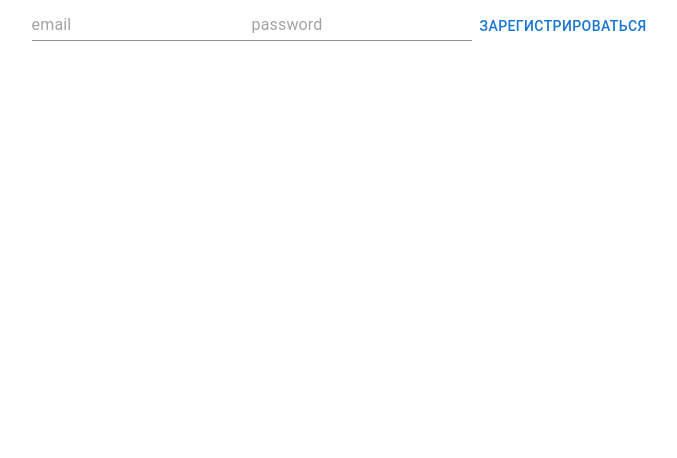
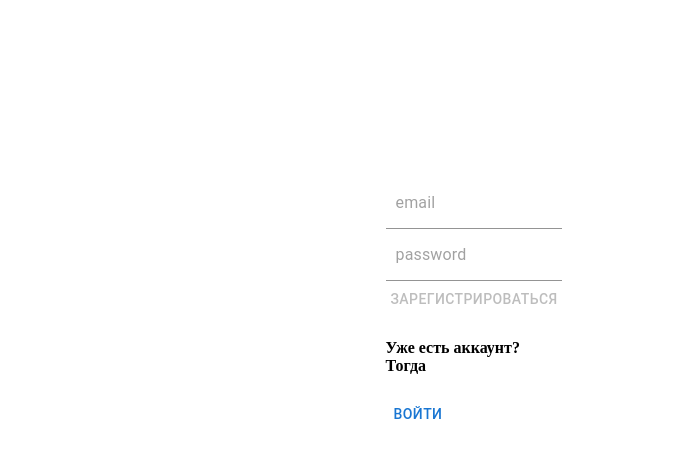
Before and after one commit to FomichevIvan/socialnetwork, a React (Create React App) app: page / in a window 1280 px wide. Shown: the top 458 px of the page, without its empty margins (166-843 px from the left). Built offline with nearby package versions, Linux system fonts and the light colour scheme; no server answers.

Commit message:
signIn and signUp

```diff
--- a/src/App.css
+++ b/src/App.css
@@ -11,7 +11,7 @@
 }
 
 .post-title {
-margin: 2px;
+    margin: 2px;
     color: darkred;
 }
 
@@ -33,6 +33,7 @@ margin: 2px;
     /*padding-bottom: 50px;*/
 
 }
+
 .button-cont {
     display: flex;
     /*flex-direction: column;*/
@@ -44,3 +45,15 @@ margin: 2px;
     justify-content: space-around;
     margin-bottom: 20px;
 }
+
+.container {
+    margin: 20% auto;
+    display: flex;
+    width: 20%;
+    flex-direction: column;
+    height: 30%;
+}
+
+.container input {
+    margin: 10px;
+}
--- a/src/App.tsx
+++ b/src/App.tsx
@@ -2,13 +2,20 @@ import React from 'react';
 import PostContainer from './components/containers/PostContainer';
 
 import './App.css';
+import { AuthForm } from './components/presentational/AuthForm';
+import { useSelector } from 'react-redux';
+import { RootState } from './store/redux/store';
+import { useFirebase } from './hooks/useFirebase';
 
 function App() {
+  const user = useSelector((state: RootState) => state.user.user);
+
   return (
     <div className="App">
       <div className={'main-cont'}>
         <PostContainer />
-        {/*{errr && <Toast/>}*/}
+        {!user && <AuthForm />}
+        {user?.uid && `Hello, ${user.uid}!`}
       </div>
     </div>
   );
--- a/src/components/containers/PostContainer.tsx
+++ b/src/components/containers/PostContainer.tsx
@@ -12,9 +12,7 @@ export default function PostContainer() {
   // const updated = useSelector((state: RootState) => state.posts.updated);
   const show = useSelector((state: RootState) => state.posts.show);
   const post = useSelector((state: RootState) => state.posts.curPost);
-  const user = useSelector((state: RootState) => state.users.user);
-  //как правильно сделать зависимость для юзэфф.
-  //как быть с _id (где его обработать)
+  const user = useSelector((state: RootState) => state.user.user);
 
   const dispatch = useDispatch<AppDispatch>();
 
@@ -28,8 +26,8 @@ export default function PostContainer() {
   };
 
   useEffect(() => {
-    dispatch(loadAllPosts());
-  }, []);
+    user && dispatch(loadAllPosts());
+  }, [user?.uid]);
 
   return (
     <>
@@ -41,14 +39,7 @@ export default function PostContainer() {
       {/*  Add post*/}
       {/*</Button>*/}
       {/*{show && <PostModalForm post={post} onCancel={onCancel} show={show} />}*/}
-      {/*{<ListMui />}*/}
-      {
-        <AuthForm
-          user={user}
-          authorized={false}
-          onSubmit={() => console.log('sub!')}
-        />
-      }
+      {<ListMui />}
     </>
   );
 }
--- a/src/components/presentational/AuthForm.tsx
+++ b/src/components/presentational/AuthForm.tsx
@@ -1,34 +1,95 @@
-import { Button, Input } from '@mui/material';
-import { IAuthProps, IUser } from '../../shared/interfaces/post';
+import { Button, Divider, Input } from '@mui/material';
+import { IUser } from '../../shared/interfaces/post';
 import { SyntheticEvent, useState } from 'react';
+import { useDispatch, useSelector } from 'react-redux';
+import { AppDispatch, RootState } from '../../store/redux/store';
+import { changeStatus, clearErrors } from '../../store/redux/users';
+// import { authUserAsync } from '../../store/redux/users';
+import { registerUserAsync, signInUserAsync } from '../../store/redux/firebase';
 
-export function AuthForm({ authorized, user, onSubmit }: IAuthProps) {
-  const [userForm, setUserForm] = useState<IUser>(user);
-  const { email, password } = userForm;
+export function AuthForm() {
+  const user = useSelector((state: RootState) => state.user.user);
+  const isNew = useSelector((state: RootState) => state.user.isNew);
+  const error = useSelector((state: RootState) => state.user.error);
+  const dispatch = useDispatch<AppDispatch>();
 
-  const onChange = (e: SyntheticEvent) => {
-    const { value, id } = e.target as HTMLInputElement;
-    setUserForm(state => ({ ...state, [id]: value }));
+  const [email, setEmail] = useState<string | null>(null);
+  const [password, setPassword] = useState<string | null>(null);
+
+  // const [userForm, setUserForm] = useState<IUser | null>(user);
+  // const { email, password } = userForm || ({} as IUser);
+  // const onChange = (e: SyntheticEvent) => {
+  //   const { value, id } = e.target as HTMLInputElement;
+  //   setUserForm(state => ({ ...state, [id]: value }));
+  // };
+
+  const onChangeEmail = (e: SyntheticEvent) => {
+    const { value } = e.target as HTMLInputElement;
+    setEmail(value);
+    dispatch(clearErrors());
   };
+
+  const onChangePassword = (e: SyntheticEvent) => {
+    const { value } = e.target as HTMLInputElement;
+    setPassword(value);
+    dispatch(clearErrors());
+  };
+
+  const userIsNew = () => {
+    dispatch(changeStatus(true));
+  };
+  const userIsExisted = () => {
+    dispatch(changeStatus(false));
+  };
+
+  const getUser = () => {
+    if (isNew) {
+      email && password && dispatch(registerUserAsync({ email, password }));
+      setEmail(null);
+      setPassword(null);
+    } else {
+      email && password && dispatch(signInUserAsync({ email, password }));
+      setEmail(null);
+      setPassword(null);
+    }
+  };
+
   return (
-    <>
+    <div className="container">
       <Input
-        onChange={onChange}
+        onChange={onChangeEmail}
         value={email === null || email === undefined ? '' : email}
         id={'email'}
         type="mail"
         placeholder="email"
       />
+
       <Input
-        onChange={onChange}
+        onChange={onChangePassword}
         value={password === null || password === undefined ? '' : password}
         id={'password'}
         type="password"
         placeholder="password"
       />
-      <Button onClick={onSubmit}>
-        {authorized ? 'Войти' : 'Зарегистрироваться'}
+
+      <Button disabled={!email || !password} onClick={getUser}>
+        {isNew ? 'Зарегистрироваться' : 'Войти'}
       </Button>
-    </>
+
+      {isNew && (
+        <div>
+          <h4>Уже есть аккаунт? Тогда</h4>
+          <Button onClick={userIsExisted}> Войти </Button>
+        </div>
+      )}
+
+      {!isNew && (
+        <div>
+          <h4>Создать новый аккаунт?</h4>
+          <Button onClick={userIsNew}> Зарегистрироваться </Button>
+        </div>
+      )}
+      {error && error}
+    </div>
   );
 }
--- a/src/index.tsx
+++ b/src/index.tsx
@@ -19,7 +19,6 @@ const firebaseConfig = {
 };
 
 const app = initializeApp(firebaseConfig);
-
 export const auth = getAuth(app);
 
 const root = ReactDOM.createRoot(
--- /dev/null
+++ b/src/store/redux/firebase.ts
@@ -0,0 +1,50 @@
+import { auth } from '../../index';
+import {
+  createUserWithEmailAndPassword,
+  signInWithEmailAndPassword,
+} from 'firebase/auth';
+import { createAsyncThunk } from '@reduxjs/toolkit';
+
+export const signInUserAsync = createAsyncThunk(
+  'userSignIn',
+  async function (
+    credentials: { email: string; password: string },
+    { rejectWithValue }
+  ) {
+    const { email, password } = credentials;
+    try {
+      const userCredential = await signInWithEmailAndPassword(
+        auth,
+        email,
+        password
+      );
+      const user = userCredential.user;
+      const nonSerialized = JSON.parse(JSON.stringify(user));
+      return nonSerialized;
+    } catch (error: any) {
+      return rejectWithValue(error.message);
+    }
+  }
+);
+
+export const registerUserAsync = createAsyncThunk(
+  'userCreate',
+  async function (
+    credentials: { email: string; password: string },
+    { rejectWithValue }
+  ) {
+    const { email, password } = credentials;
+    try {
+      const userCredential = await createUserWithEmailAndPassword(
+        auth,
+        email,
+        password
+      );
+      const user = userCredential.user;
+      const nonSerialized = JSON.parse(JSON.stringify(user));
+      return nonSerialized;
+    } catch (error: any) {
+      return rejectWithValue(error.message);
+    }
+  }
+);
--- a/src/store/redux/posts.ts
+++ b/src/store/redux/posts.ts
@@ -12,6 +12,7 @@ export const loadAllPosts = createAsyncThunk(
   'loadAll',
   async function (_, { rejectWithValue }) {
     const response = await fetch(getUrl('posts'));
+    console.log('loading!');
     const result = await response.json();
     return result ? result.posts : rejectWithValue('sorry, no post!((('); // почему приходит в виде объекта с ключом
     // posts??
@@ -61,8 +62,6 @@ export const editPostAsync = createAsyncThunk(
     };
     const response = await fetch(getUrl('posts'), editParams);
     const result = await response.json();
-    const a = 12;
-
     return result ? result.post : rejectWithValue('no edit!');
   }
 );
--- a/src/store/redux/store.ts
+++ b/src/store/redux/store.ts
@@ -5,7 +5,7 @@ import userSliceReducer from './users';
 export const store = configureStore({
   reducer: {
     posts: postSliceReducer,
-    users: userSliceReducer,
+    user: userSliceReducer,
   },
 });
 
--- a/src/store/redux/users.ts
+++ b/src/store/redux/users.ts
@@ -1,15 +1,44 @@
 import { createSlice } from '@reduxjs/toolkit';
-import { IReduxState, IReduxUserState } from '../../shared/interfaces/post';
+import { IReduxUserState } from '../../shared/interfaces/post';
+import { registerUserAsync, signInUserAsync } from './firebase';
 
 const initialState: IReduxUserState = {
-  user: { displayName: '', email: '', password: '' },
-  show: false,
+  user: null,
+  isNew: true,
+  error: '',
 };
 
 const userSlice = createSlice({
-  name: 'users',
+  name: 'user',
   initialState,
-  reducers: {},
+  reducers: {
+    changeStatus: (state, action) => {
+      state.isNew = action.payload;
+    },
+
+    clearErrors: state => {
+      state.error = '';
+    },
+  },
+  extraReducers: builder => {
+    builder.addCase(registerUserAsync.fulfilled, (state, { payload }) => {
+      state.user = payload;
+    });
+
+    builder.addCase(registerUserAsync.rejected, (state, { payload }: any) => {
+      state.error = payload;
+    });
+
+    builder.addCase(signInUserAsync.fulfilled, (state, { payload }) => {
+      state.user = payload;
+    });
+
+    builder.addCase(signInUserAsync.rejected, (state, { payload }: any) => {
+      state.error = payload;
+    });
+  },
 });
 
+export const { changeStatus, clearErrors } = userSlice.actions;
+
 export default userSlice.reducer;
```
Also changed, not shown: src/hooks/useFirebase.tsx (+25 -4 lines), src/shared/interfaces/post.ts (+10 -7 lines).
